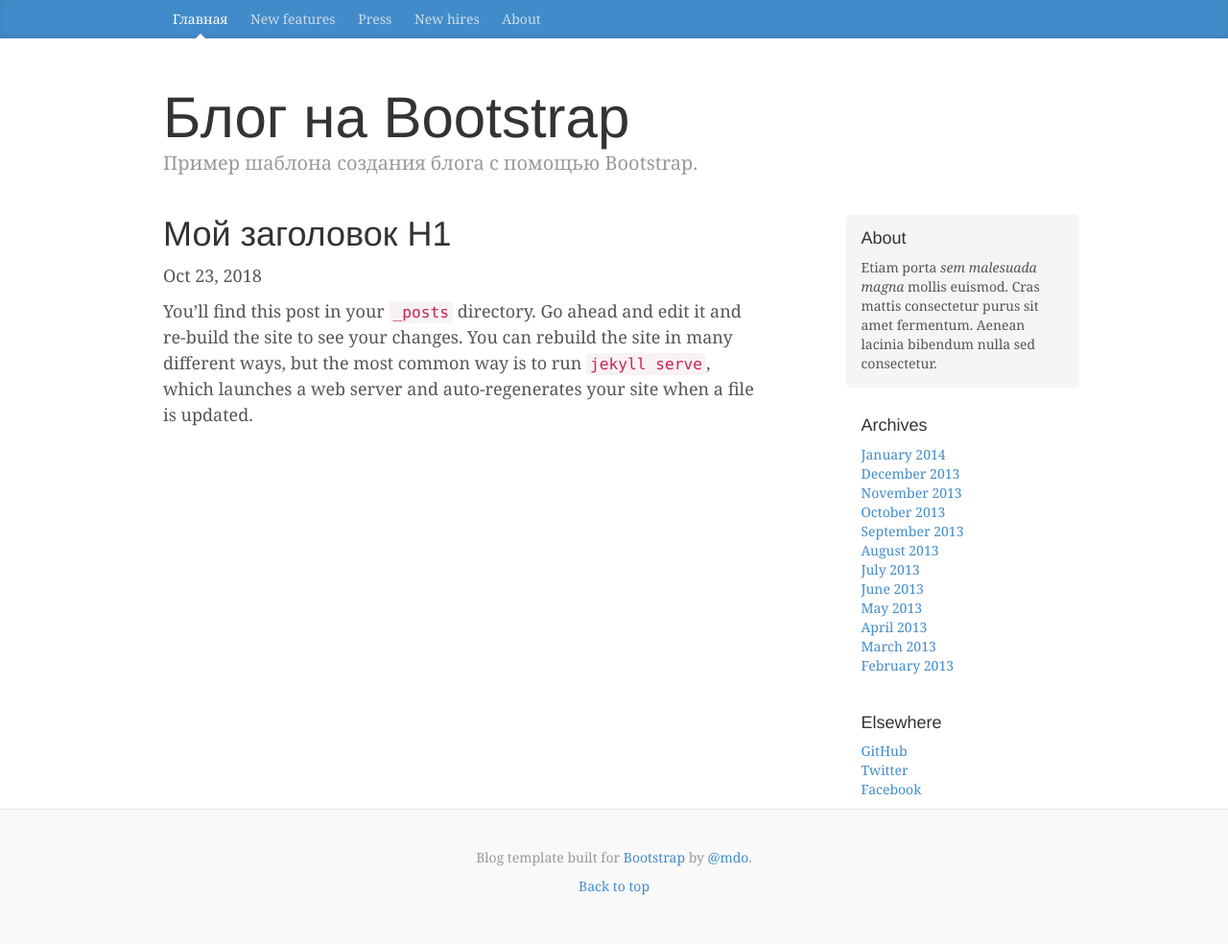
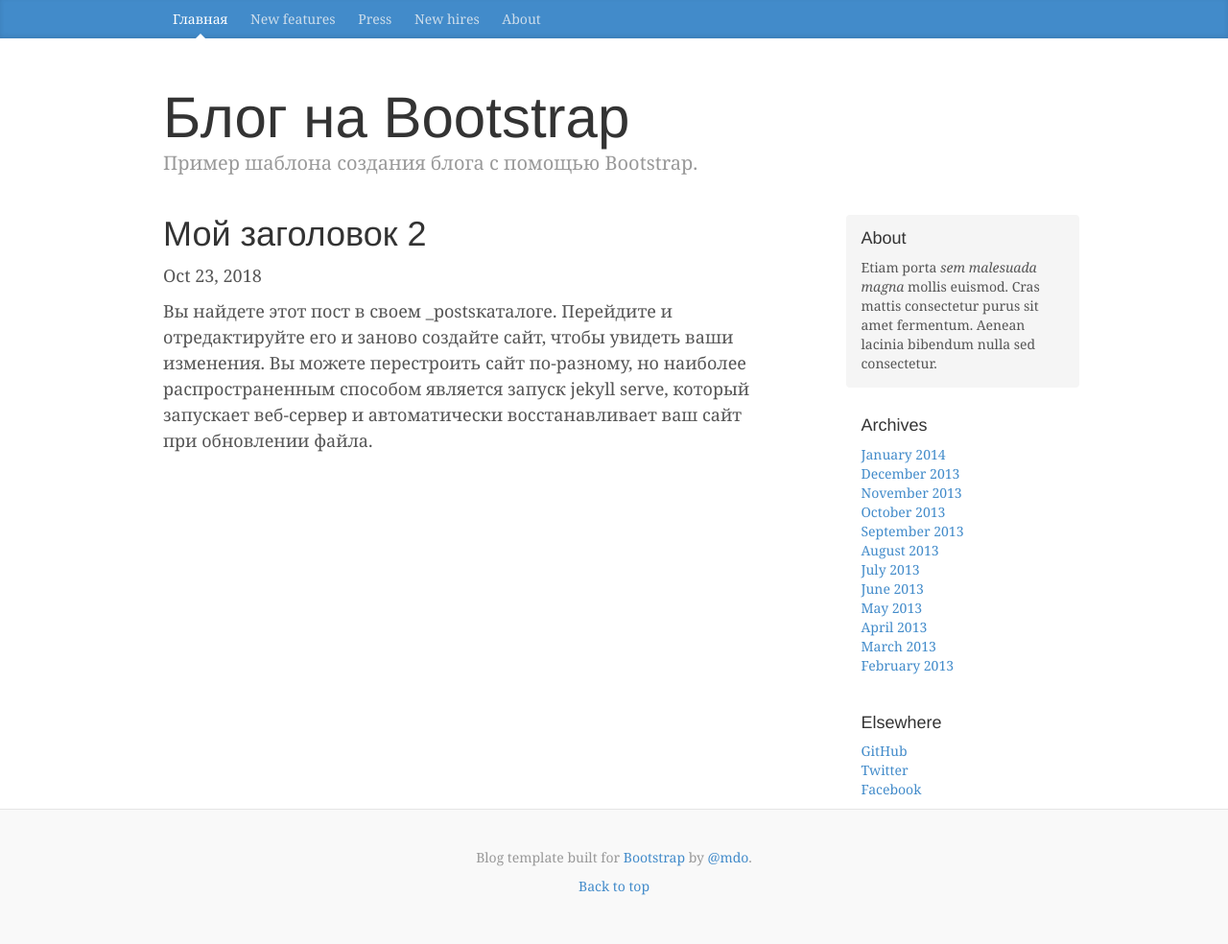
Before and after one commit to anatoliy017/anatoliy017.github.io, a Jekyll site: the page built from _posts/2018-10-23-welcome-to-jekyll (2).md, in a window 1280 px wide. Shown: the whole page at 96% size. Built offline with Jekyll 4.4.1, drawn with Linux system fonts in a browser that asks for light colours; comment, search, counter and statistics services are not loaded.

Commit message:
Updated Welcome To Jekyll (2)

```diff
--- a/_posts/2018-10-23-welcome-to-jekyll (2).md
+++ b/_posts/2018-10-23-welcome-to-jekyll (2).md
@@ -1,11 +1,11 @@
 ---
-title: Мой тайтл 1
-date: 2018-10-23 14:15:57 Z
+title: Заголовок 2
+date: 2018-10-23 14:15:00 Z
 categories:
 - jekyll
+description: Мое метоописание 2
+header: Мой заголовок 2
 layout: post
-description: Мое метоописание 2
-header: Мой заголовок H1
 ---
 
-You’ll find this post in your `_posts` directory. Go ahead and edit it and re-build the site to see your changes. You can rebuild the site in many different ways, but the most common way is to run `jekyll serve`, which launches a web server and auto-regenerates your site when a file is updated.
+Вы найдете этот пост в своем _postsкаталоге. Перейдите и отредактируйте его и заново создайте сайт, чтобы увидеть ваши изменения. Вы можете перестроить сайт по-разному, но наиболее распространенным способом является запуск jekyll serve, который запускает веб-сервер и автоматически восстанавливает ваш сайт при обновлении файла.
```
